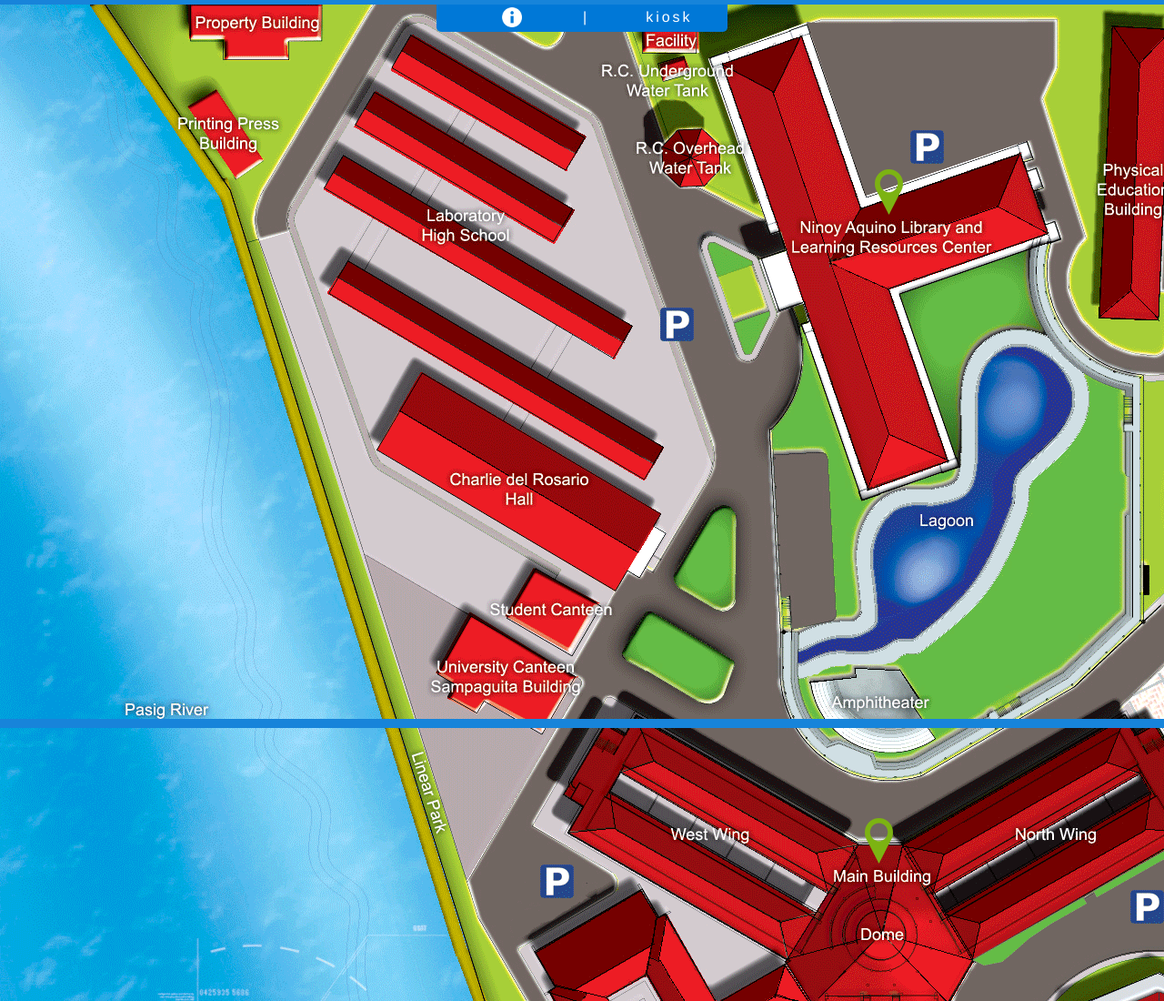
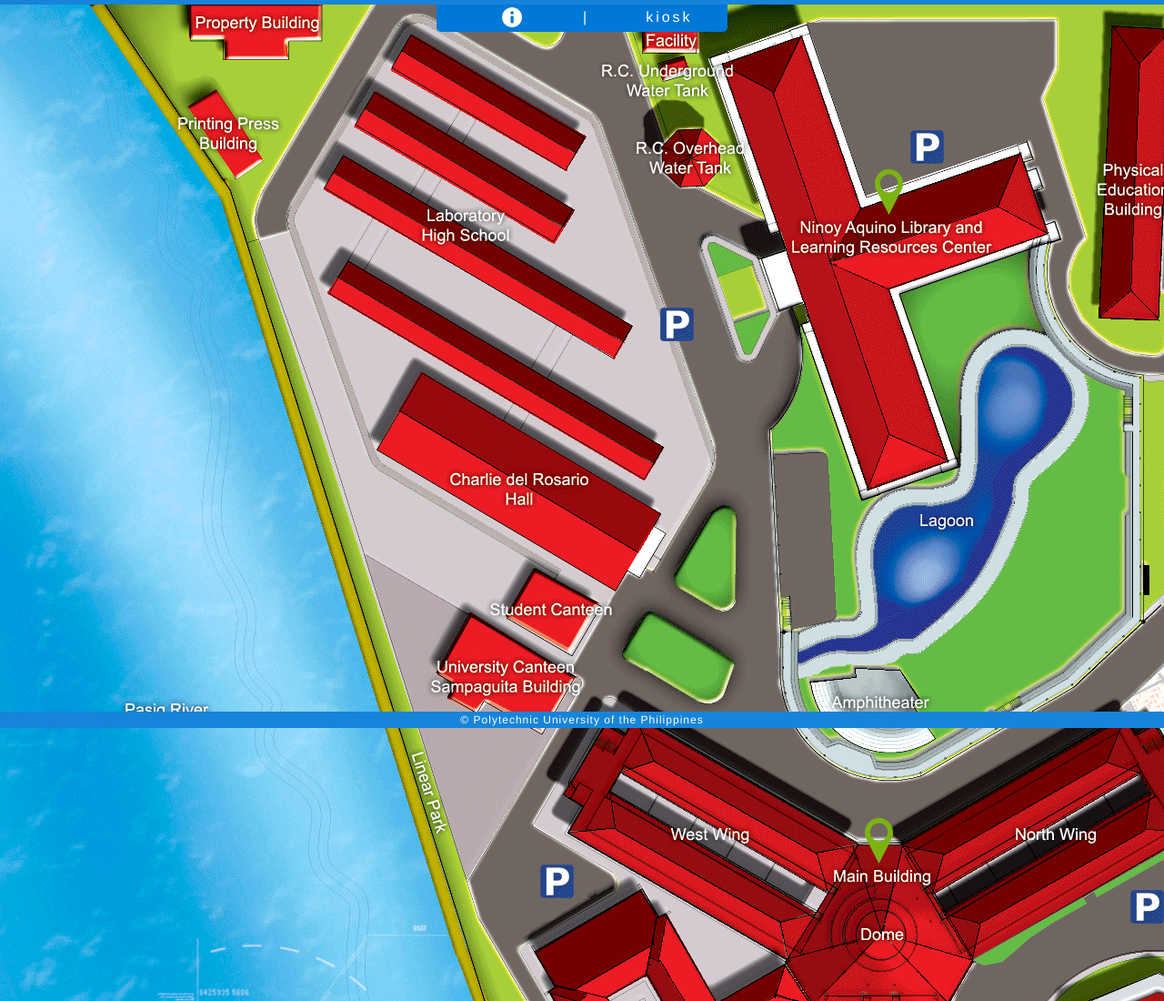
Before and after one commit to roycechua23/kiosk-pup, a plain HTML site: page index.html in a window 1280 px wide. Shown: the top 1100 px of the page at 91% size. Drawn offline with nearby package versions, Linux system fonts and the light colour scheme.

Commit message:
footer edits

```diff
--- a/css/style-main.css
+++ b/css/style-main.css
@@ -23,7 +23,17 @@
 
 .posthead{
 	bottom: 0;
-	height: 10px;
+	height: 18px;
+}
+
+.posthead p{
+	margin: 0;
+	font-family: 'Arimo',sans-serif;
+	color: white;
+	font-size: 12px;
+	padding-top: 3px;
+	text-align: center;
+	letter-spacing: 1px;
 }
 /* = header
 **********************************************************************/
@@ -58,11 +68,6 @@
 	width: 22px;
 	float: left;
 	margin-left: 72px;
-}
-
-
-.cont:hover{
-	background-color: red;
 }
 
 /* = contain-map
--- a/index.html
+++ b/index.html
@@ -22,6 +22,7 @@
 	<p><span class="break">|</span>kiosk</p>
 </header>
 <div class="posthead">
+<p>&copy Polytechnic University of the Philippines</p>
 </div>
 
 <div class="contain-map">
```
